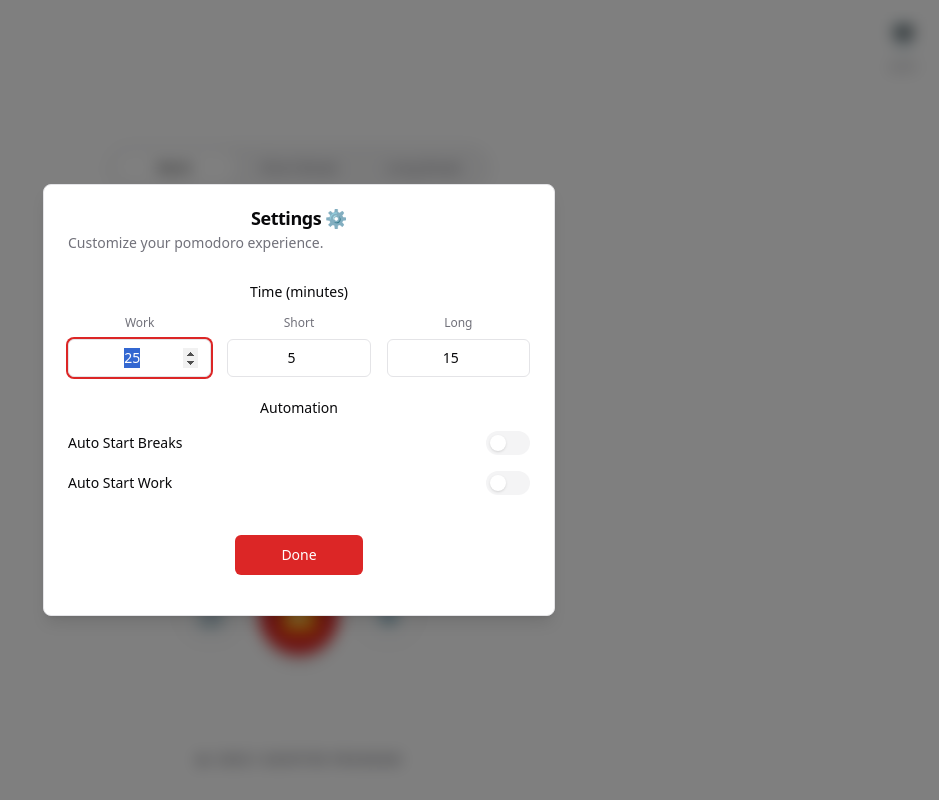
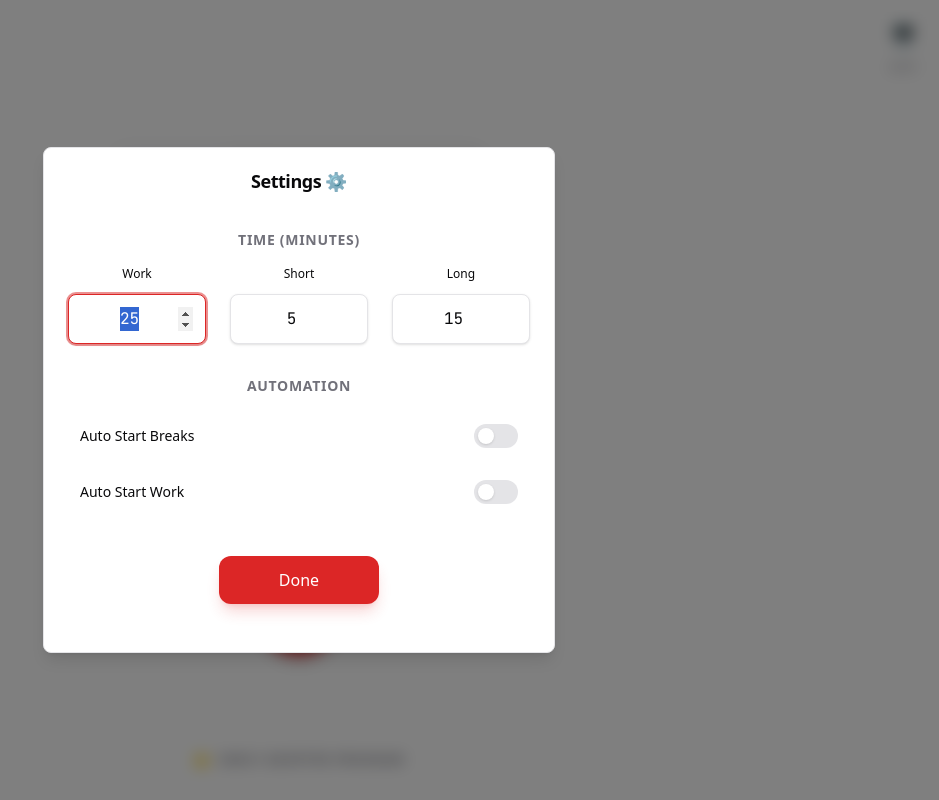
Before and after one commit to tcaret2jp/pomoru, a Next.js app: page / in a window 1280 px wide. Both pictures are taken after a click on the button "⚙️". Shown: the whole page, without its empty margins (341-1280 px from the left). Built offline with nearby package versions, Linux system fonts and the light colour scheme; no server answers.

Commit message:
feat: implement Early Adopter badge and optimize footer layout

```diff
--- a/src/app/page.tsx
+++ b/src/app/page.tsx
@@ -12,8 +12,10 @@ import { FlowModeDialog } from '@/components/features/timer/FlowModeDialog';
 import { ThemeToggle } from '@/components/ui/ThemeToggle';
 import Link from 'next/link';
 import { Star } from 'lucide-react';
+import { useSession } from 'next-auth/react';
 
 export default function Home() {
+  const { data: session } = useSession();
   const [settings, setSettings] = useState<TimerSettings>(() => {
     if (typeof window !== 'undefined') {
       const saved = localStorage.getItem('pomoru-settings');
@@ -40,13 +42,13 @@ export default function Home() {
     pause,
     reset,
     switchMode,
+    extendTime,
   } = useTimer(settings);
 
   // タイマー終了（0到達）の監視
   const hasTriggeredComplete = useRef(false);
 
   useEffect(() => {
-    // 0になった瞬間を1回だけ検知
     if (timeLeft <= 0 && !hasTriggeredComplete.current && isActive) {
       hasTriggeredComplete.current = true;
       playAlarm();
@@ -54,10 +56,8 @@ export default function Home() {
       if (mode === 'work') {
         if (settings.autoStartBreaks) {
           switchMode('shortBreak');
-          // 自動開始の場合は hasTriggeredComplete をリセット
           hasTriggeredComplete.current = false;
         } else {
-          // 自動開始OFFならダイアログを表示（タイマーは裏で進み続ける）
           setIsFlowModeOpen(true);
         }
       } else {
@@ -66,13 +66,12 @@ export default function Home() {
           hasTriggeredComplete.current = false;
         } else {
           switchMode('work');
-          pause(); // 休憩終了時は止める
+          pause();
           hasTriggeredComplete.current = false;
         }
       }
     }
 
-    // タイマーがリセットされたり、正の値に戻ったらフラグをリセット
     if (timeLeft > 0) {
       hasTriggeredComplete.current = false;
     }
@@ -103,6 +102,8 @@ export default function Home() {
     const timeString = `${isOvertime ? '+' : ''}${minutes.toString().padStart(2, '0')}:${seconds.toString().padStart(2, '0')}`;
     document.title = `${timeString} - Pomoru`;
   }, [timeLeft]);
+
+  const isEarlyAdopter = (session?.user as any)?.plan === 'EARLY_ACCESS';
 
   return (
     <main className="flex min-h-screen flex-col items-center justify-center bg-background text-foreground transition-colors duration-300 px-4 relative">
@@ -145,15 +146,22 @@ export default function Home() {
         onFinish={handleFinish}
       />
 
-      {/* Early Access Link */}
-      <div className="absolute bottom-8 left-1/2 -translate-x-1/2">
-        <Link
-          href="/early-access"
-          className="flex items-center gap-2 text-xs font-bold uppercase tracking-widest text-muted-foreground hover:text-primary transition-colors"
-        >
-          <Star className="w-3 h-3 fill-current" />
-          Early Adopter Program
-        </Link>
+      {/* Bottom Area: Link or Emoji Badge */}
+      <div className="absolute bottom-8 left-0 right-0 flex justify-center">
+        {isEarlyAdopter ? (
+          <div className="flex items-center gap-2 text-xs font-bold uppercase tracking-widest text-primary animate-fade-in cursor-default">
+            <span className="text-sm leading-none">👑</span>
+            <span>EARLY ADOPTER</span>
+          </div>
+        ) : (
+          <Link
+            href="/early-access"
+            className="flex items-center gap-2 text-xs font-bold uppercase tracking-widest text-muted-foreground hover:text-primary transition-colors"
+          >
+            <span className="text-sm leading-none">🌟</span>
+            <span>Early Adopter Program</span>
+          </Link>
+        )}
       </div>
     </main>
   );
--- a/src/components/features/settings/SettingsModal.tsx
+++ b/src/components/features/settings/SettingsModal.tsx
@@ -34,44 +34,43 @@ export function SettingsModal({ isOpen, onClose, settings, onSave }: SettingsMod
       isOpen={isOpen}
       onClose={onClose}
       title="Settings ⚙️"
-      description="Customize your pomodoro experience."
     >
-      <div className="space-y-6 py-4">
+      <div className="space-y-8 py-6">
         {/* Time Settings */}
         <div className="space-y-4">
-          <h3 className="text-sm font-medium leading-none text-center">Time (minutes)</h3>
-          <div className="grid grid-cols-3 gap-4">
-            <div className="space-y-2">
-              <label className="text-xs text-muted-foreground block text-center">Work</label>
+          <h3 className="text-sm font-semibold uppercase tracking-wider text-muted-foreground text-center">Time (minutes)</h3>
+          <div className="grid grid-cols-3 gap-6">
+            <div className="space-y-3">
+              <label className="text-xs font-medium block text-center">Work</label>
               <input
                 type="number"
                 min="1"
                 max="60"
                 value={settings.work / 60}
                 onChange={(e) => handleTimeChange('work', e.target.value)}
-                className="w-full rounded-md border border-border bg-background px-3 py-2 text-sm text-center focus:ring-2 focus:ring-primary focus:outline-none transition-colors"
+                className="w-full rounded-lg border border-border bg-background px-3 py-3 text-base font-mono text-center focus:ring-2 focus:ring-primary/50 focus:border-primary focus:outline-none transition-all shadow-sm"
               />
             </div>
-            <div className="space-y-2">
-              <label className="text-xs text-muted-foreground block text-center">Short</label>
+            <div className="space-y-3">
+              <label className="text-xs font-medium block text-center">Short</label>
               <input
                 type="number"
                 min="1"
                 max="60"
                 value={settings.shortBreak / 60}
                 onChange={(e) => handleTimeChange('shortBreak', e.target.value)}
-                className="w-full rounded-md border border-border bg-background px-3 py-2 text-sm text-center focus:ring-2 focus:ring-secondary focus:outline-none transition-colors"
+                className="w-full rounded-lg border border-border bg-background px-3 py-3 text-base font-mono text-center focus:ring-2 focus:ring-secondary/50 focus:border-secondary focus:outline-none transition-all shadow-sm"
               />
             </div>
-            <div className="space-y-2">
-              <label className="text-xs text-muted-foreground block text-center">Long</label>
+            <div className="space-y-3">
+              <label className="text-xs font-medium block text-center">Long</label>
               <input
                 type="number"
                 min="1"
                 max="60"
                 value={settings.longBreak / 60}
                 onChange={(e) => handleTimeChange('longBreak', e.target.value)}
-                className="w-full rounded-md border border-border bg-background px-3 py-2 text-sm text-center focus:ring-2 focus:ring-secondary focus:outline-none transition-colors"
+                className="w-full rounded-lg border border-border bg-background px-3 py-3 text-base font-mono text-center focus:ring-2 focus:ring-secondary/50 focus:border-secondary focus:outline-none transition-all shadow-sm"
               />
             </div>
           </div>
@@ -79,41 +78,43 @@ export function SettingsModal({ isOpen, onClose, settings, onSave }: SettingsMod
 
         {/* Auto Start Settings */}
         <div className="space-y-4">
-          <h3 className="text-sm font-medium leading-none text-center">Automation</h3>
-          <div className="flex items-center justify-between">
-            <span className="text-sm">Auto Start Breaks</span>
+          <h3 className="text-sm font-semibold uppercase tracking-wider text-muted-foreground text-center">Automation</h3>
+          <div className="space-y-2">
+            <div className="flex items-center justify-between p-3 rounded-xl hover:bg-muted/50 transition-colors">
+              <span className="text-sm font-medium">Auto Start Breaks</span>
               <button
                 onClick={() => handleToggle('autoStartBreaks')}
-              className={`relative inline-flex h-6 w-11 items-center rounded-full transition-colors ${
-                settings.autoStartBreaks ? 'bg-secondary' : 'bg-muted'
+                className={`relative inline-flex h-6 w-11 items-center rounded-full transition-all duration-300 focus:outline-none focus:ring-2 focus:ring-offset-2 focus:ring-secondary/50 ${
+                  settings.autoStartBreaks ? 'bg-secondary' : 'bg-zinc-200 dark:bg-zinc-700'
                 }`}
               >
                 <span
-                className={`inline-block h-4 w-4 transform rounded-full bg-background transition-transform shadow-sm ${
+                  className={`inline-block h-4 w-4 transform rounded-full bg-white transition-transform duration-300 shadow-sm ${
                     settings.autoStartBreaks ? 'translate-x-6' : 'translate-x-1'
                   }`}
                 />
               </button>
             </div>
-          <div className="flex items-center justify-between">
-            <span className="text-sm">Auto Start Work</span>
+            <div className="flex items-center justify-between p-3 rounded-xl hover:bg-muted/50 transition-colors">
+              <span className="text-sm font-medium">Auto Start Work</span>
               <button
                 onClick={() => handleToggle('autoStartWork')}
-              className={`relative inline-flex h-6 w-11 items-center rounded-full transition-colors ${
-                settings.autoStartWork ? 'bg-primary' : 'bg-muted'
+                className={`relative inline-flex h-6 w-11 items-center rounded-full transition-all duration-300 focus:outline-none focus:ring-2 focus:ring-offset-2 focus:ring-primary/50 ${
+                  settings.autoStartWork ? 'bg-primary' : 'bg-zinc-200 dark:bg-zinc-700'
                 }`}
               >
                 <span
-                className={`inline-block h-4 w-4 transform rounded-full bg-background transition-transform shadow-sm ${
+                  className={`inline-block h-4 w-4 transform rounded-full bg-white transition-transform duration-300 shadow-sm ${
                     settings.autoStartWork ? 'translate-x-6' : 'translate-x-1'
                   }`}
                 />
               </button>
             </div>
           </div>
+        </div>
 
-        <div className="flex justify-center pt-4">
-          <Button onClick={onClose} variant="primary" className="w-full sm:w-32">
+        <div className="flex justify-center pt-2">
+          <Button onClick={onClose} variant="primary" className="w-full sm:w-40 h-12 text-base rounded-xl shadow-lg shadow-primary/20">
             Done
           </Button>
         </div>
```
Also changed, not shown: 2 other files (tests, documents, lock files or other folders). Lines whose indentation alone changed are shown as unchanged.
